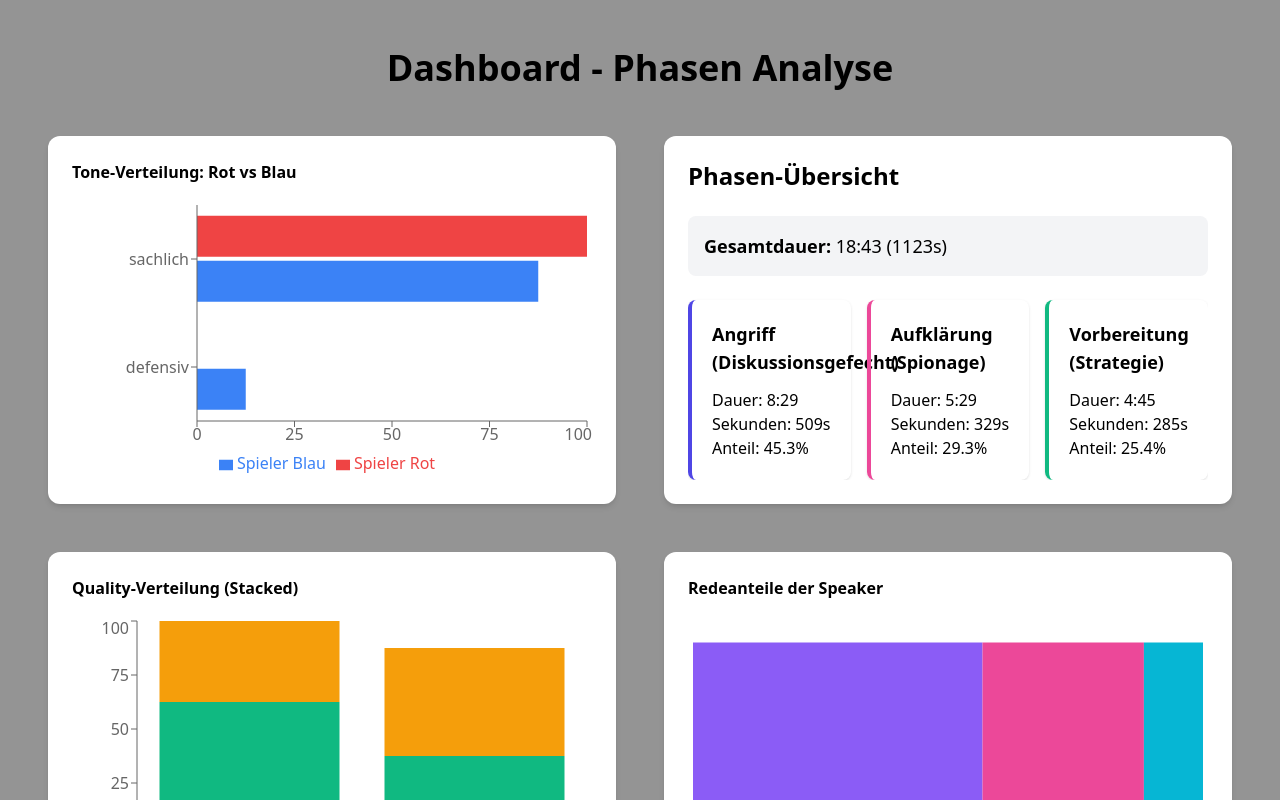
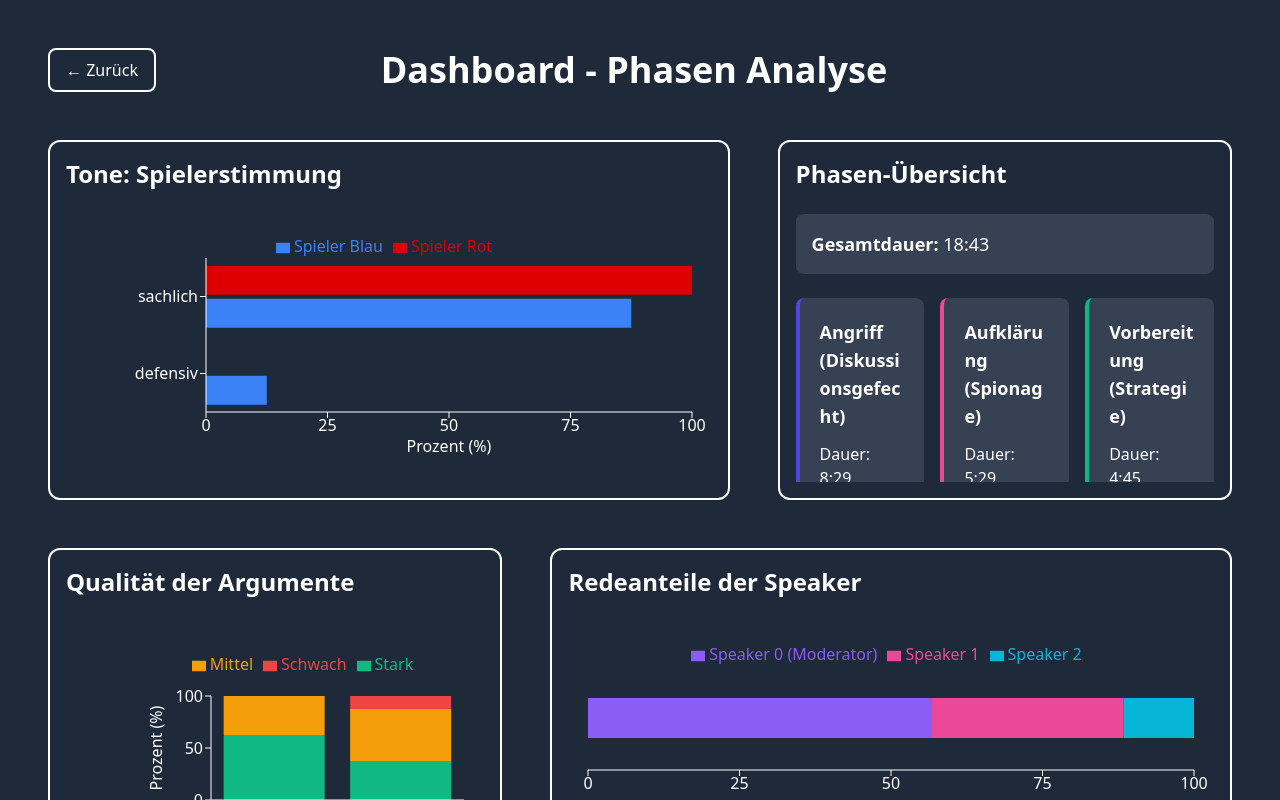
Before and after one commit to vikoooy/hackathon_2025_buggybutlucky, a React app in the folder frontend/: page /dashboard in a window 1280 px wide. Shown: the top 800 px of the page. Built offline with nearby package versions, Linux system fonts and the light colour scheme; the HTML template or start-up script is replaced by a standard one.

Commit message:
Dashboard Design

```diff
--- a/frontend/src/pages/DashboardPage.tsx
+++ b/frontend/src/pages/DashboardPage.tsx
@@ -1,14 +1,11 @@
 import { useState, useEffect } from "react";
 import {
-  PieChart,
-  Pie,
-  Cell,
-  Tooltip,
   ResponsiveContainer,
   BarChart,
   Bar,
   XAxis,
   YAxis,
+  Tooltip,
   Legend
 } from "recharts";
 
@@ -84,29 +81,27 @@ export function DashboardPage() {
 
   useEffect(() => {
     fetch("/phases_results.json")
-      .then((response) => response.json())
+      .then((res) => res.json())
       .then((data) => setPhaseData(data));
 
     fetch("/tone_results.json")
-      .then((response) => response.json())
+      .then((res) => res.json())
       .then((data) => setToneData(data));
 
     fetch("/quality_results.json")
-      .then((response) => response.json())
+      .then((res) => res.json())
       .then((data) => setQualityData(data));
 
     fetch("/speakers_results.json")
-      .then((response) => response.json())
+      .then((res) => res.json())
       .then((data) => setSpeakerData(data));
   }, []);
 
   const getToneBarData = () => {
     if (!toneData) return [];
-
     const allTones = new Set<string>();
-    Object.keys(toneData.red_arguments.tone).forEach((tone) => allTones.add(tone));
-    Object.keys(toneData.blue_arguments.tone).forEach((tone) => allTones.add(tone));
-
+    Object.keys(toneData.red_arguments.tone).forEach((t) => allTones.add(t));
+    Object.keys(toneData.blue_arguments.tone).forEach((t) => allTones.add(t));
     return Array.from(allTones).map((tone) => ({
       tone,
       rot: toneData.red_arguments.tone[tone]?.percentage || 0,
@@ -116,21 +111,16 @@ export function DashboardPage() {
 
   const getQualityStackedData = () => {
     if (!qualityData) return [];
-
     const allQualities = new Set<string>();
-    Object.keys(qualityData.red_arguments.quality).forEach((quality) =>
-      allQualities.add(quality)
-    );
-    Object.keys(qualityData.blue_arguments.quality).forEach((quality) =>
-      allQualities.add(quality)
-    );
+    Object.keys(qualityData.red_arguments.quality).forEach((q) => allQualities.add(q));
+    Object.keys(qualityData.blue_arguments.quality).forEach((q) => allQualities.add(q));
 
     const redData: any = { player: "Spieler Rot" };
     const blueData: any = { player: "Spieler Blau" };
 
-    allQualities.forEach((quality) => {
-      redData[quality] = qualityData.red_arguments.quality[quality]?.percentage || 0;
-      blueData[quality] = qualityData.blue_arguments.quality[quality]?.percentage || 0;
+    allQualities.forEach((q) => {
+      redData[q] = qualityData.red_arguments.quality[q]?.percentage || 0;
+      blueData[q] = qualityData.blue_arguments.quality[q]?.percentage || 0;
     });
 
     return [redData, blueData];
@@ -138,13 +128,10 @@ export function DashboardPage() {
 
   const getSpeakerStackedData = () => {
     if (!speakerData) return [];
-
     const data: any = { label: "Redeanteile" };
-
     Object.entries(speakerData.speakers).forEach(([speaker, info]) => {
       data[speaker] = info.percentage;
     });
-
     return [data];
   };
 
@@ -154,32 +141,58 @@ export function DashboardPage() {
     mittel: "#F59E0B",
     schwach: "#EF4444"
   };
-
   const speakerColors = ["#8B5CF6", "#EC4899", "#06B6D4"];
 
   return (
-    <div className="min-h-screen bg-[#949494] p-12 text-black overflow-x-hidden">
-      <h1 className="text-4xl font-bold text-center mb-12">
-        Dashboard - Phasen Analyse
-      </h1>
+    <div className="min-h-screen bg-gray-800 p-12 text-white overflow-x-hidden">
+      <div className="max-w-7xl mx-auto mb-12 flex items-center justify-between">
+        <button
+          onClick={() => window.location.href = '/'}
+          className="px-4 py-2 border-2 border-white rounded-lg text-white hover:bg-white hover:text-gray-800 transition-colors"
+        >
+          ← Zurück
+        </button>
+        <h1 className="text-4xl font-bold flex-1 text-center">
+          Dashboard - Phasen Analyse
+        </h1>
+        <div className="w-[120px]"></div>
+      </div>
 
-      {/* 2x2 GRID (alle Boxen gleiche Höhe) */}
-      <div className="grid grid-cols-2 gap-12 max-w-7xl mx-auto auto-rows-fr">
-
-        {/* ──────────────────────────────── */}
-        {/* OBERES LINKES FELD: TONE CHART */}
-        {/* ──────────────────────────────── */}
-        <div className="bg-white rounded-xl p-6 shadow-md flex flex-col">
-          <h2 className="font-bold mb-4">Tone-Verteilung: Rot vs Blau</h2>
+      {/* ── Obere Reihe ── */}
+      <div className="grid grid-cols-[3fr_2fr] gap-12 max-w-7xl mx-auto mb-12">
+        {/* Oben links: Tone Chart */}
+        <div className="flex flex-col h-[360px] border-2 border-white rounded-xl p-4">
+          <h2 className="font-bold text-2xl mb-6 text-white">Tone: Spielerstimmung</h2>
           <div className="flex-1">
             {toneData ? (
               <ResponsiveContainer width="100%" height="100%">
-                <BarChart data={getToneBarData()} layout="vertical">
-                  <XAxis type="number" domain={[0, 100]} />
-                  <YAxis type="category" dataKey="tone" width={120} />
-                  <Tooltip formatter={(value: number) => `${value.toFixed(1)}%`} />
-                  <Legend />
-                  <Bar dataKey="rot" fill="#EF4444" name="Spieler Rot" />
+                <BarChart
+                  data={getToneBarData()}
+                  layout="vertical"
+                  margin={{ top: 20, right: 20, bottom: 40, left: 20 }}
+                >
+                  <XAxis
+                    type="number"
+                    domain={[0, 100]}
+                    tick={{ fill: "white" }}
+                    axisLine={{ stroke: "white" }}
+                    tickLine={{ stroke: "white" }}
+                    label={{ value: "Prozent (%)", position: "insideBottom", fill: "white", offset: -10 }}
+                  />
+                  <YAxis
+                    type="category"
+                    dataKey="tone"
+                    width={120}
+                    tick={{ fill: "white" }}
+                    axisLine={{ stroke: "white" }}
+                    tickLine={{ stroke: "white" }}
+                  />
+                  <Tooltip
+                    formatter={(v: number) => `${v.toFixed(1)}%`}
+                    contentStyle={{ backgroundColor: "#1f2937", color: "white", borderRadius: "4px" }}
+                  />
+                  <Legend verticalAlign="top" wrapperStyle={{ color: "white" }} />
+                  <Bar dataKey="rot" fill="#DC0000" name="Spieler Rot" />
                   <Bar dataKey="blau" fill="#3B82F6" name="Spieler Blau" />
                 </BarChart>
               </ResponsiveContainer>
@@ -187,17 +200,15 @@ export function DashboardPage() {
           </div>
         </div>
 
-        {/* ──────────────────────────────── */}
-        {/* OBERES RECHTES FELD: PHASEN */}
-        {/* ──────────────────────────────── */}
-        <div className="bg-white rounded-xl p-6 shadow-md flex flex-col overflow-auto">
-          <h2 className="font-bold text-2xl mb-6">Phasen-Übersicht</h2>
+        {/* Oben rechts: Phasen */}
+        <div className="flex flex-col overflow-auto h-[360px] border-2 border-white rounded-xl p-4">
+          <h2 className="font-bold text-2xl mb-6 text-white">Phasen-Übersicht</h2>
           {phaseData ? (
             <div className="flex-1 overflow-auto">
-              <div className="mb-6 p-4 bg-gray-100 rounded-lg">
-                <p className="text-lg">
+              <div className="mb-6 p-4 bg-gray-700 rounded-lg">
+                <p className="text-lg text-white">
                   <span className="font-semibold">Gesamtdauer:</span>{" "}
-                  {phaseData.total_formatted} ({phaseData.total_seconds}s)
+                  {phaseData.total_formatted}
                 </p>
               </div>
 
@@ -205,61 +216,99 @@ export function DashboardPage() {
                 {Object.entries(phaseData.phases).map(([phaseName, data], idx) => (
                   <div
                     key={phaseName}
-                    className="p-5 rounded-lg shadow-sm border-l-4"
+                    className="p-5 rounded-lg border-l-4 overflow-hidden bg-gray-700"
                     style={{ borderLeftColor: colors[idx % colors.length] }}
                   >
-                    <h3 className="font-bold text-lg mb-3">{phaseName}</h3>
-                    <p>Dauer: {data.formatted}</p>
-                    <p>Sekunden: {data.seconds}s</p>
-                    <p>Anteil: {data.percentage.toFixed(1)}%</p>
+                    <h3 className="font-bold text-lg mb-3 break-words text-white">{phaseName}</h3>
+                    <p className="text-white">Dauer: {data.formatted}</p>
+                    <p className="text-white">Anteil: {data.percentage.toFixed(1)}%</p>
                   </div>
                 ))}
               </div>
             </div>
           ) : <p>Lade Daten...</p>}
         </div>
+      </div>
 
-        {/* ──────────────────────────────── */}
-        {/* UNTEN LINKS: QUALITY CHART  */}
-        {/* ──────────────────────────────── */}
-        <div className="bg-white rounded-xl p-6 shadow-md flex flex-col">
-          <h2 className="font-bold mb-4">Quality-Verteilung (Stacked)</h2>
+      {/* ── Untere Reihe ── */}
+      <div className="grid grid-cols-[2fr_3fr] gap-12 max-w-7xl mx-auto">
+        {/* Unten links: Quality Chart */}
+        <div className="flex flex-col h-[320px] border-2 border-white rounded-xl p-4">
+          <h2 className="font-bold text-2xl mb-6 text-white">Qualität der Argumente</h2>
           <div className="flex-1">
             {qualityData ? (
               <ResponsiveContainer width="100%" height="100%">
-                <BarChart data={getQualityStackedData()}>
-                  <XAxis type="category" dataKey="player" />
-                  <YAxis type="number" domain={[0, 100]} />
-                  <Tooltip formatter={(value: number) => `${value.toFixed(1)}%`} />
-                  <Legend />
-                  {Object.keys(qualityData.red_arguments.quality).map((quality, idx) => (
-                    <Bar
-                      key={quality}
-                      dataKey={quality}
-                      stackId="a"
-                      fill={qualityColors[quality] || colors[idx % colors.length]}
-                      name={quality}
-                    />
-                  ))}
+                <BarChart
+                  data={getQualityStackedData()}
+                  margin={{ top: 30, right: 20, bottom: 20, left: 85 }}
+                >
+                  <XAxis
+                    type="category"
+                    dataKey="player"
+                    tick={{ fill: "white" }}
+                    axisLine={{ stroke: "white" }}
+                    tickLine={{ stroke: "white" }}
+                  />
+                  <YAxis
+                    type="number"
+                    domain={[0, 100]}
+                    tick={{ fill: "white" }}
+                    axisLine={{ stroke: "white" }}
+                    tickLine={{ stroke: "white" }}
+                    label={{ value: "Prozent (%)", angle: -90, position: "center", fill: "white", dx: -25 }}
+                  />
+                  <Tooltip
+                    formatter={(v: number) => `${v.toFixed(1)}%`}
+                    contentStyle={{ backgroundColor: "#1f2937", color: "white", borderRadius: "4px" }}
+                  />
+                  <Legend
+                    verticalAlign="top"
+                    wrapperStyle={{ color: "white", paddingBottom: "20px" }}
+                    payload={[
+                      { value: "Stark", type: "rect", color: "#10B981" },
+                      { value: "Mittel", type: "rect", color: "#F59E0B" },
+                      { value: "Schwach", type: "rect", color: "#EF4444" }
+                    ]}
+                  />
+                  <Bar dataKey="stark" stackId="a" fill="#10B981" name="Stark" />
+                  <Bar dataKey="mittel" stackId="a" fill="#F59E0B" name="Mittel" />
+                  <Bar dataKey="schwach" stackId="a" fill="#EF4444" name="Schwach" />
                 </BarChart>
               </ResponsiveContainer>
             ) : <p>Lade Daten...</p>}
           </div>
         </div>
 
-        {/* ──────────────────────────────── */}
-        {/* UNTEN RECHTS: SPEAKER CHART */}
-        {/* ──────────────────────────────── */}
-        <div className="bg-white rounded-xl p-6 shadow-md flex flex-col">
-          <h2 className="font-bold mb-4">Redeanteile der Speaker</h2>
+        {/* Unten rechts: Speaker Chart */}
+        <div className="flex flex-col h-[320px] border-2 border-white rounded-xl p-4">
+          <h2 className="font-bold text-2xl mb-6 text-white">Redeanteile der Speaker</h2>
           <div className="flex-1">
             {speakerData ? (
               <ResponsiveContainer width="100%" height="100%">
-                <BarChart data={getSpeakerStackedData()} layout="vertical">
-                  <XAxis type="number" domain={[0, 100]} />
-                  <YAxis type="category" dataKey="label" hide />
-                  <Tooltip formatter={(value: number) => `${value.toFixed(1)}%`} />
-                  <Legend />
+                <BarChart
+                  data={getSpeakerStackedData()}
+                  layout="vertical"
+                  margin={{ top: 20, right: 20, bottom: 50, left: 20 }}
+                  barSize={40}
+                >
+                  <XAxis
+                    type="number"
+                    domain={[0, 100]}
+                    tick={{ fill: "white" }}
+                    axisLine={{ stroke: "white" }}
+                    tickLine={{ stroke: "white" }}
+                    label={{ value: "Prozent (%)", position: "insideBottom", fill: "white", offset: -35 }}
+                  />
+                  <YAxis
+                    type="category"
+                    dataKey="label"
+                    hide
+                  />
+                  <Tooltip
+                    formatter={(v: number) => `${v.toFixed(1)}%`}
+                    contentStyle={{ backgroundColor: "#1f2937", color: "white", borderRadius: "4px" }}
+                  />
+                  <Legend verticalAlign="top" wrapperStyle={{ color: "white" }} />
                   {Object.keys(speakerData.speakers).map((speaker, idx) => (
                     <Bar
                       key={speaker}
@@ -274,7 +323,6 @@ export function DashboardPage() {
             ) : <p>Lade Daten...</p>}
           </div>
         </div>
-
       </div>
     </div>
   );
```
